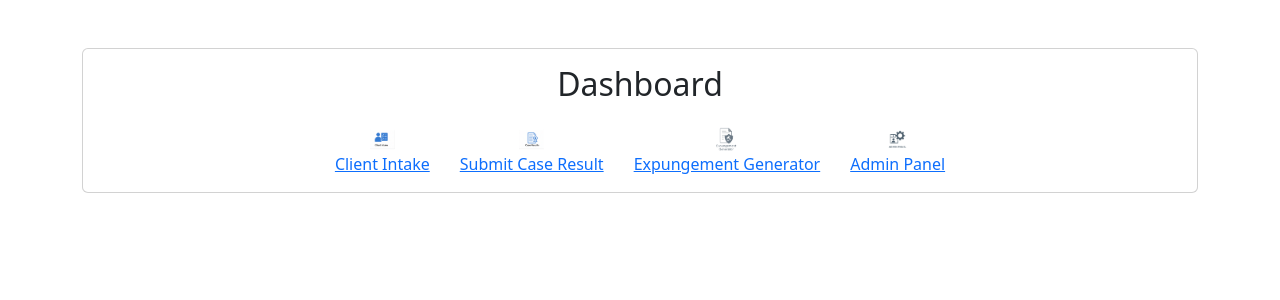
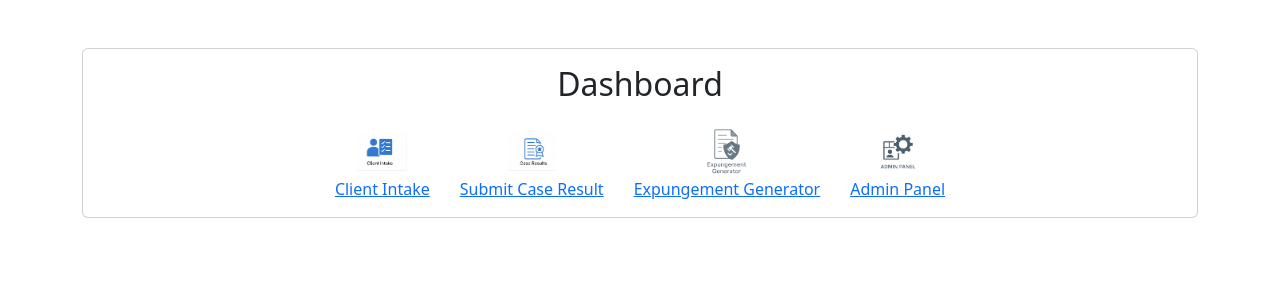
Before and after one commit to DischleyLaw/dischley-tools, a Flask app: page / in a window 1280 px wide. Shown: the part 66-366 px from the top of the page. Run offline with Flask 3, Linux system fonts and the light colour scheme; the visitor is signed in with stand-in values (Sample User, id 1); data that the repository does not hold is empty.

```diff
--- a/templates/dashboard.html
+++ b/templates/dashboard.html
@@ -4,8 +4,8 @@
 {% block content %}
 <style>
   .dashboard-icon {
-      width: 25px;
-      height: 25px;
+      width: 50px;
+      height: 50px;
       object-fit: contain;
       display: block;
       margin: 0 auto;
```
